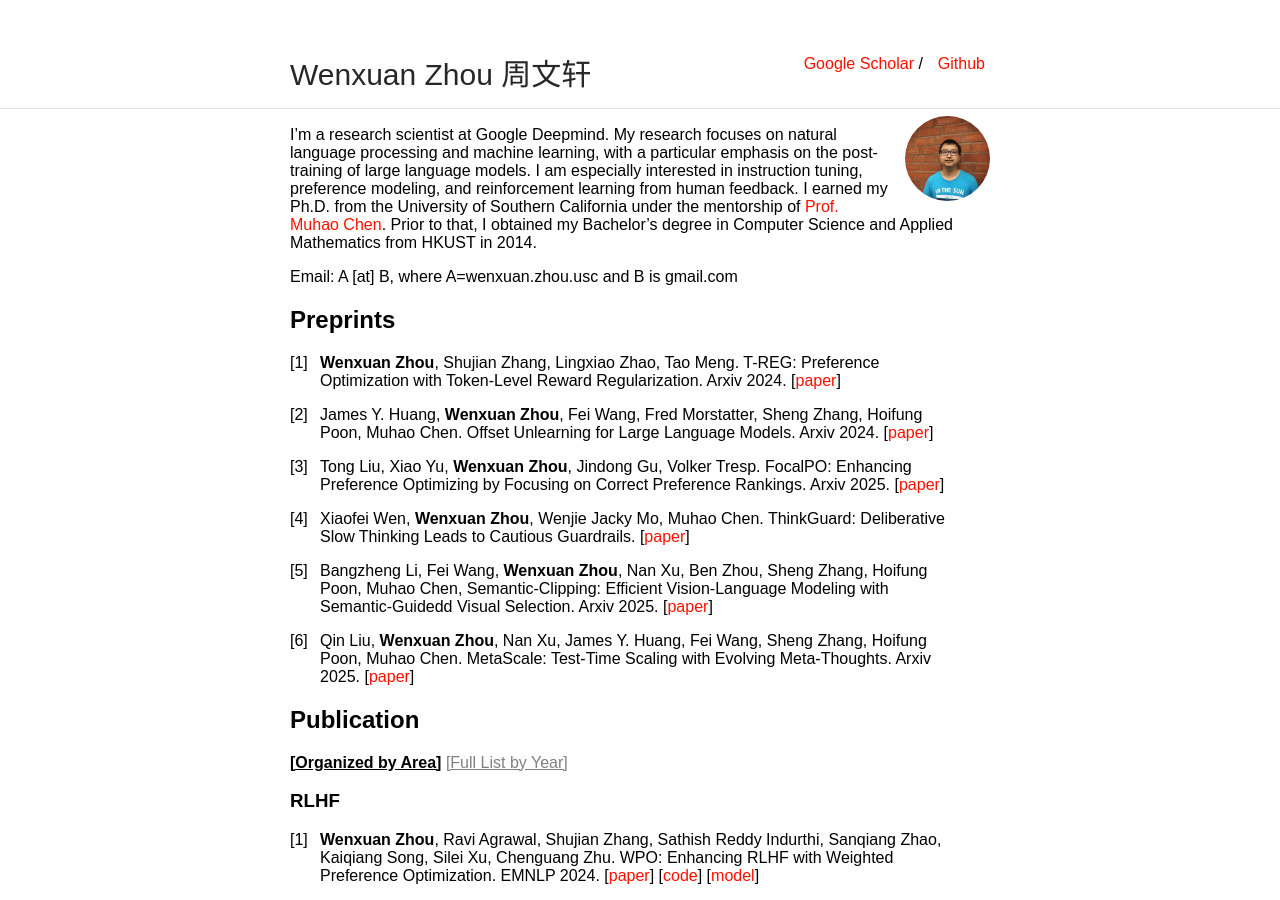
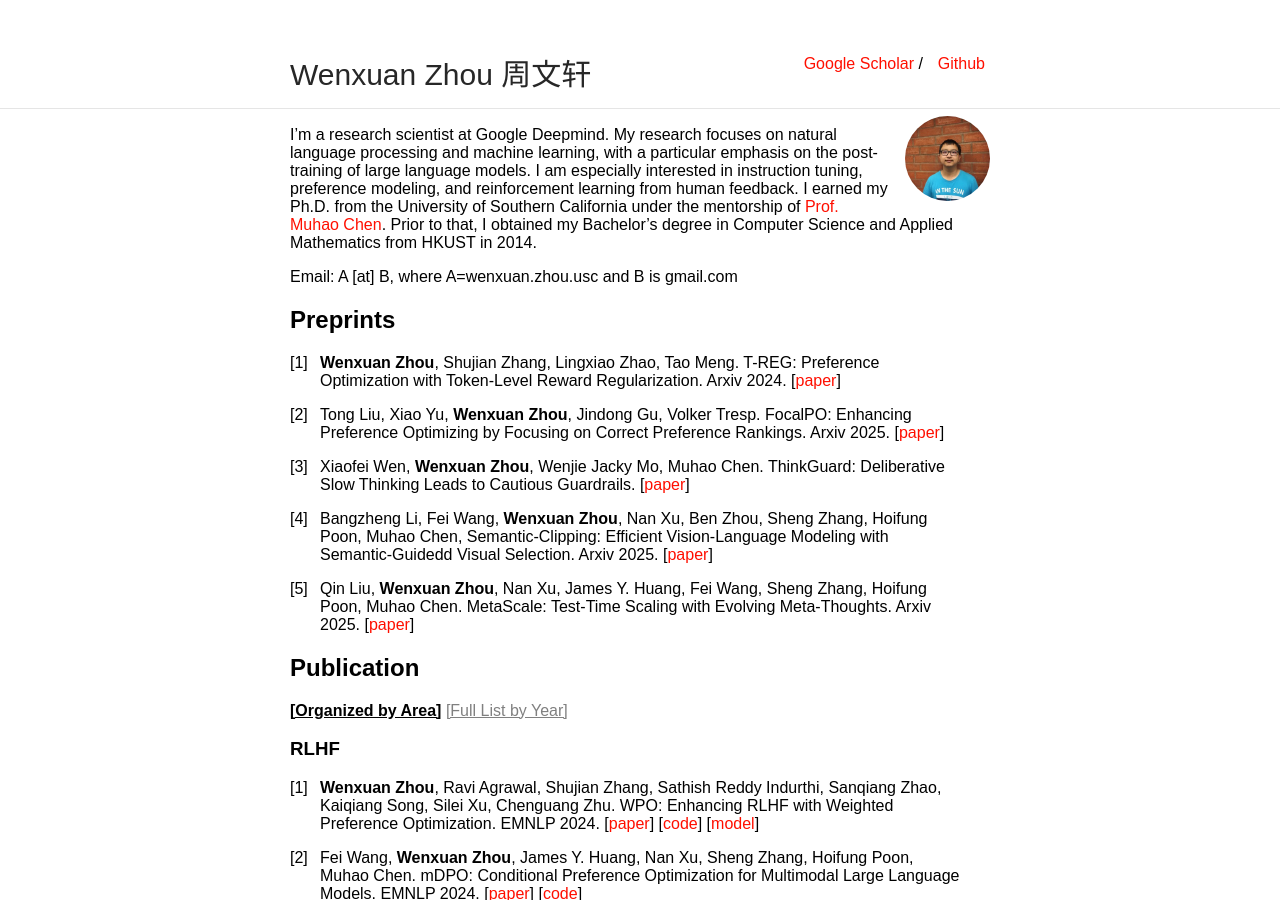
Before and after one commit to wzhouad/wzhouad.github.io, a Jekyll site: the page built from index.md, in a window 1280 px wide and 900 px high. Built offline with Jekyll 4.4.1, drawn with Linux system fonts in a browser that asks for light colours.

Commit message:
Update index.md

```diff
--- a/index.md
+++ b/index.md
@@ -12,8 +12,6 @@ Email: A [at] B, where A=wenxuan.zhou.usc and B is gmail.com
 ## Preprints
 
 1. **Wenxuan Zhou**, Shujian Zhang, Lingxiao Zhao, Tao Meng. T-REG: Preference Optimization with Token-Level Reward Regularization. Arxiv 2024. \[[paper](https://arxiv.org/abs/2412.02685)\]
-
-1. James Y. Huang, **Wenxuan Zhou**, Fei Wang, Fred Morstatter, Sheng Zhang, Hoifung Poon, Muhao Chen. Offset Unlearning for Large Language Models. Arxiv 2024. \[[paper](https://arxiv.org/abs/2404.11045)\]
 
 1. Tong Liu, Xiao Yu, **Wenxuan Zhou**, Jindong Gu, Volker Tresp. FocalPO: Enhancing Preference Optimizing by Focusing on Correct Preference Rankings. Arxiv 2025. \[[paper](https://arxiv.org/abs/2501.06645)\]
 
```
Also changed, not shown: other parts of index.md (+2 -0 lines).
